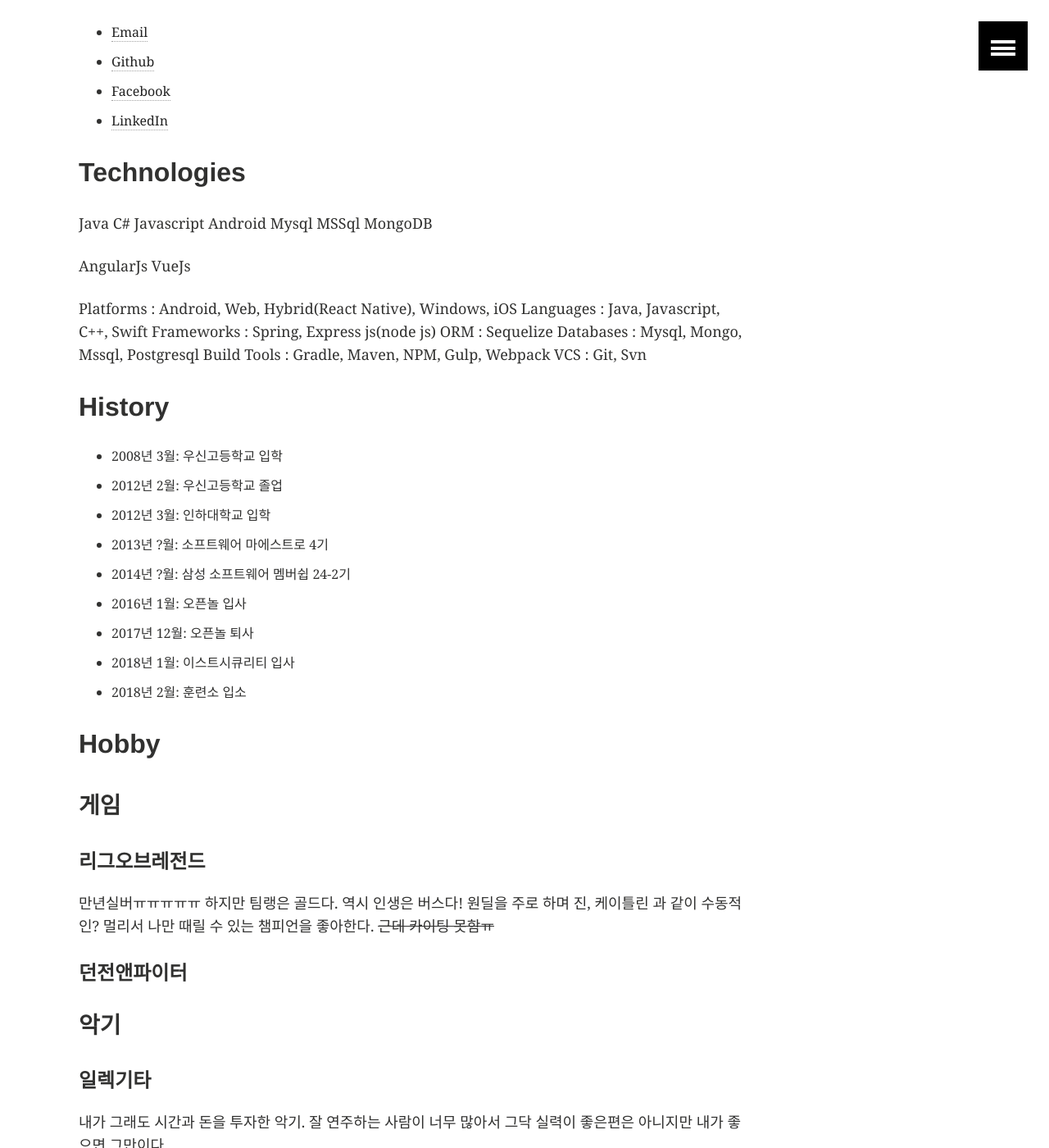
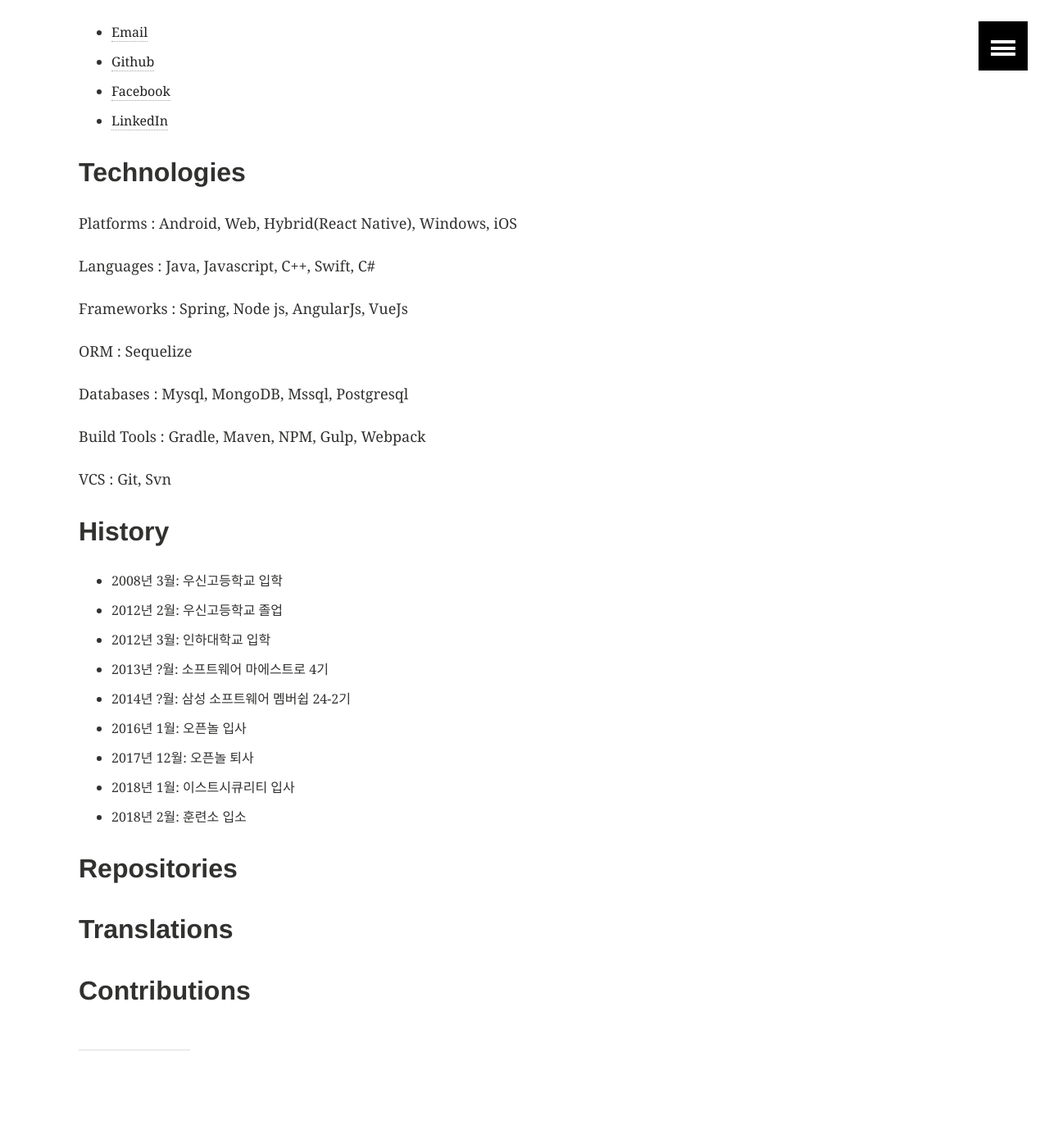
Before and after one commit to Lanace/lanace.github.io, a Jekyll site: the page built from about/index.md, in a window 1280 px wide and 1400 px high, scrolled down 615 px. Shown: the whole window at 82% size. Built offline with Jekyll 4.4.1, drawn with Linux system fonts in a browser that asks for light colours; some of the changed text lies outside the part shown.

Commit message:
글을 조금씩만 가다듬어보았다...

```diff
--- a/about/index.md
+++ b/about/index.md
@@ -34,23 +34,18 @@ ads: false
 
 ## Technologies
 
-Java
-C#
-Javascript
-Android
-Mysql
-MSSql
-MongoDB
+Platforms : Android, Web, Hybrid(React Native), Windows, iOS
 
-AngularJs
-VueJs
+Languages : Java, Javascript, C++, Swift, C#
 
-Platforms : Android, Web, Hybrid(React Native), Windows, iOS
-Languages : Java, Javascript, C++, Swift
-Frameworks : Spring, Express js(node js)
+Frameworks : Spring, Node js, AngularJs, VueJs
+
 ORM : Sequelize
-Databases : Mysql, Mongo, Mssql, Postgresql
+
+Databases : Mysql, MongoDB, Mssql, Postgresql
+
 Build Tools : Gradle, Maven, NPM, Gulp, Webpack
+
 VCS : Git, Svn
 
 ## History
@@ -65,42 +60,6 @@ VCS : Git, Svn
 - 2018년 1월: 이스트시큐리티 입사
 - 2018년 2월: 훈련소 입소
 
-## Hobby
-
-### 게임
-
-#### 리그오브레전드
-
-만년실버ㅠㅠㅠㅠㅠ 하지만 팀랭은 골드다. 역시 인생은 버스다!
-원딜을 주로 하며 진, 케이틀린 과 같이 수동적인? 멀리서 나만 때릴 수 있는 챔피언을 좋아한다. ~~근데 카이팅 못함ㅠ~~
-
-#### 던전앤파이터
-
-### 악기
-
-#### 일렉기타
-
-내가 그래도 시간과 돈을 투자한 악기.
-잘 연주하는 사람이 너무 많아서 그닥 실력이 좋은편은 아니지만 내가 좋으면 그만이다.
-
-2017년 나에게 주는 선물로 `Epiphone Prophecy Les Paul Custom Plus GX` 802,000원 주고 샀다ㅠ
-근데 가격대비 진짜 좋긴 한것같다. 나중에 연주한 곡도 youtube에 올려야겠다.
-
-#### 카혼
-
-교회에서 드럼대신 배운 카혼. 따로 연습하거나 그런건 아니고 그냥그냥....
-생각보다 쉬웠다ㅋㅋ 하지만 실력이 늘지는 않는듯ㅠ
-
-#### 피아노
-
-초등학교때 잡깐 배웠었는데 체르니 30까지 쳤으나 이제 칠 수 있는곡이 3곡밖에 없다...ㅠ
-
-### 기타
-
-#### 음악
-
-주로 힙합과 인디를 듣는다.
-
 ## Repositories
 
 ## Translations
```
Also changed, not shown: _posts/articles/git/2018-06-27-#1 Pro Git Study - Intro.md (+1 -1 lines), _posts/articles/git/2018-06-27-#2 Pro Git Study - 버전관리 시스템.md (+8 -26 lines), _posts/articles/git/2018-07-06-Git 커밋 메시지 작성법 포스팅을 읽고.md (+3 -6 lines).
